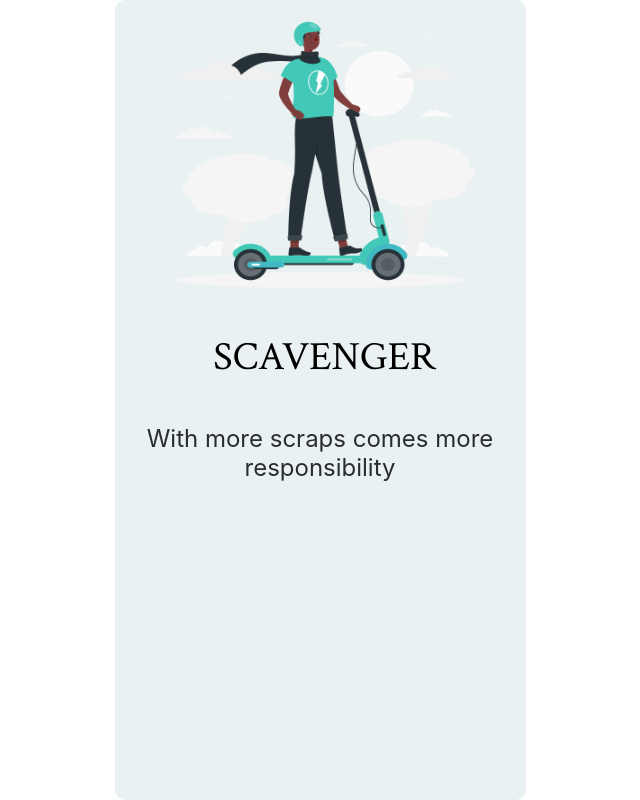
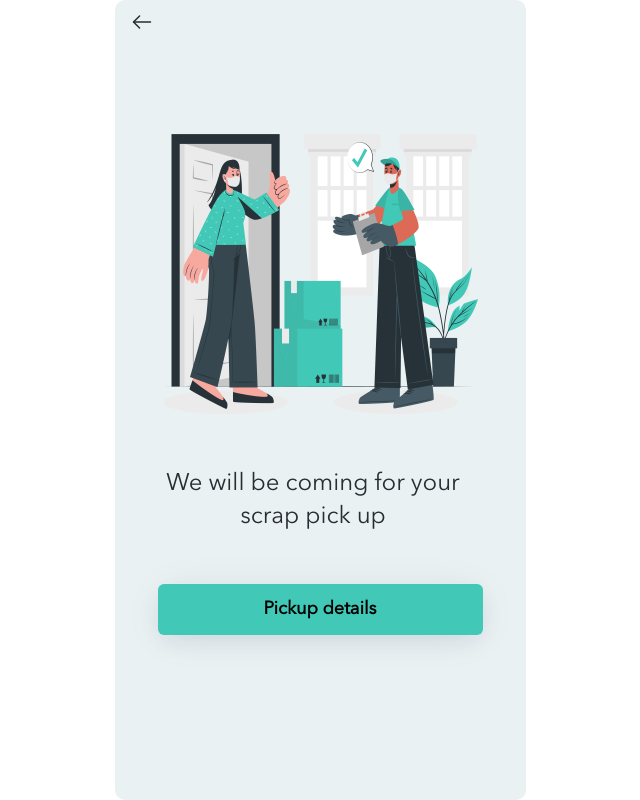
Before and after one commit to girishv694/E-wasteManagement, a React (Create React App) app in the folder project/: page /pick in a window 1280 px wide. Shown: the whole page, without its empty margins (320-960 px from the left). Built offline with nearby package versions, Linux system fonts and the light colour scheme.

Commit message:
pickup page

```diff
--- a/project/src/App.js
+++ b/project/src/App.js
@@ -20,6 +20,7 @@ import { Category } from './components/selectCategory'
 import Miniature from './components/Miniature'
 import Ewaste from './components/Ewaste'
 import Congratulation from './components/Congratulation'
+import Pickup from './components/Pickup'
 
 
 function App() {
@@ -30,7 +31,7 @@ function App() {
           <Page3 />
         </Route>
 
-        <Route path='/page7'>
+        {/* <Route path='/page7'>
           <Page7></Page7>
         </Route>
 
@@ -82,7 +83,7 @@ function App() {
 
         <Route path='/'>
           <Page1 />
-        </Route>
+        </Route> */}
 
 
         <Route path='/category'>
@@ -93,8 +94,8 @@ function App() {
          <Miniature/>
         </Route>
 
-           <Route path='/'>
-          <Page1 />
+           <Route path='/pick'>
+          <Pickup/>
         </Route>
       </Switch>
     </div>
--- /dev/null
+++ b/project/src/components/Pickup.jsx
@@ -0,0 +1,23 @@
+import { Div } from "./Container";
+import '../css/pickup.css'
+const Pickup=()=>{
+    return <>
+<Div>
+
+<img src="Images/backarrow1.svg" alt="" id="arrow" />
+<br />
+<img src="Images/pickupimg.png" alt="" id="pickimg"/>
+<div id="pick-statement">
+We will be coming for your scrap pick up
+</div>
+
+<div id="pick-btn">
+Pickup details
+</div>
+
+</Div>
+
+    </>
+}
+
+export default Pickup
--- /dev/null
+++ b/project/src/css/pickup.css
@@ -0,0 +1,54 @@
+#pickimg{
+    width: 363px;
+height: 286px;
+left: 24px;
+top: 100px;
+position: relative;
+
+
+}
+
+#pick-statement{
+    width: 349px;
+height: 66px;
+left: 24px;
+top: 8px;
+
+font-family: 'Avenir_Next';
+font-style: normal;
+font-weight: 500;
+font-size: 24px;
+line-height: 33px;
+display: flex;
+align-items: center;
+text-align: center;
+position: relative;
+top: 150px;
+text-align: center;
+/* #292D32 */
+
+color: #292D32;
+
+
+}
+
+#pick-btn{
+    position: relative;
+    top: 200px;
+    width: 325px;
+height: 51px;
+left: 43px;
+text-align: center;
+background: #41C8B7;
+box-shadow: 0px 4px 44px -6px rgba(24, 39, 75, 0.09), 0px 8px 24px -4px rgba(24, 39, 75, 0.08);
+border-radius: 6px;
+display: flex;
+align-items: center;
+justify-content: center;
+
+font-family: 'Avenir_Next';
+font-style: normal;
+font-weight: 600;
+font-size: 18px;
+line-height: 25px;
+}
```
Also changed, not shown: project/public/Images/pickupimg.png (added).
